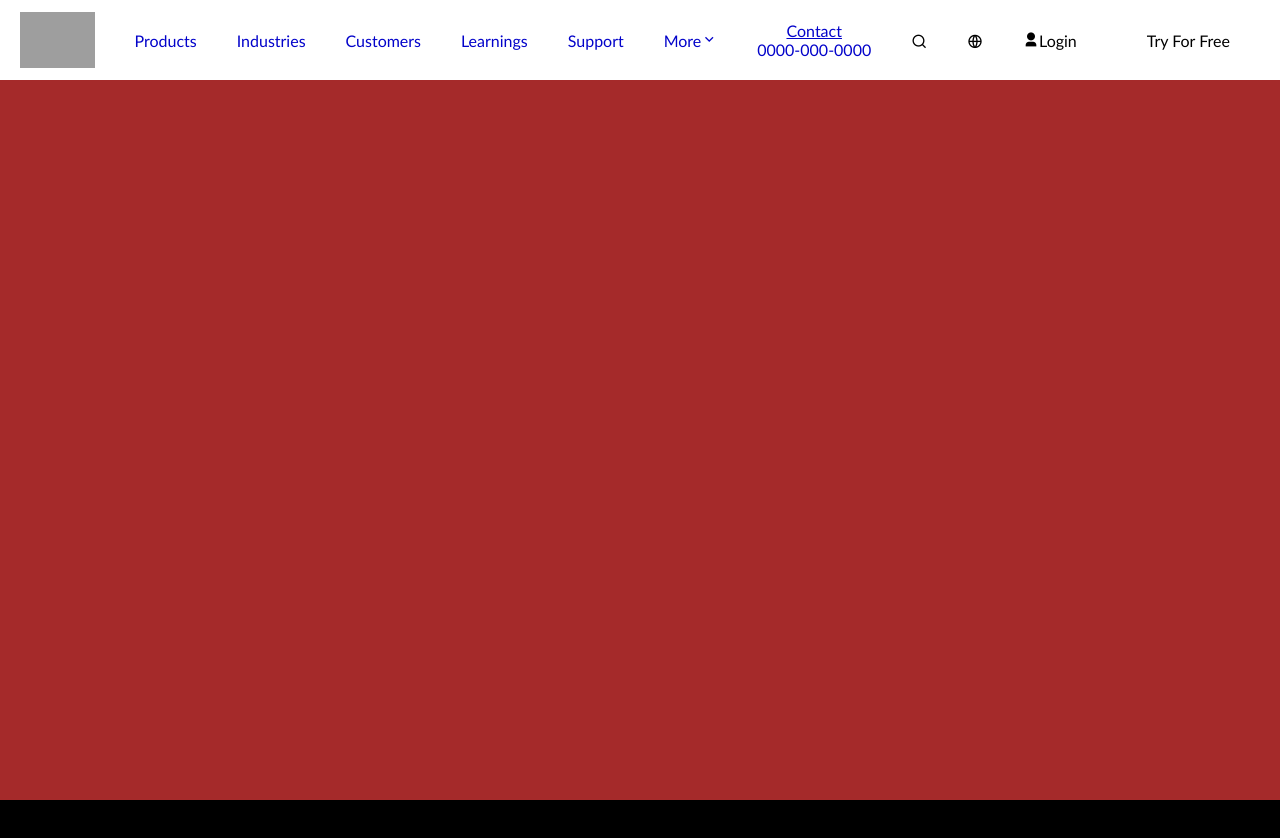
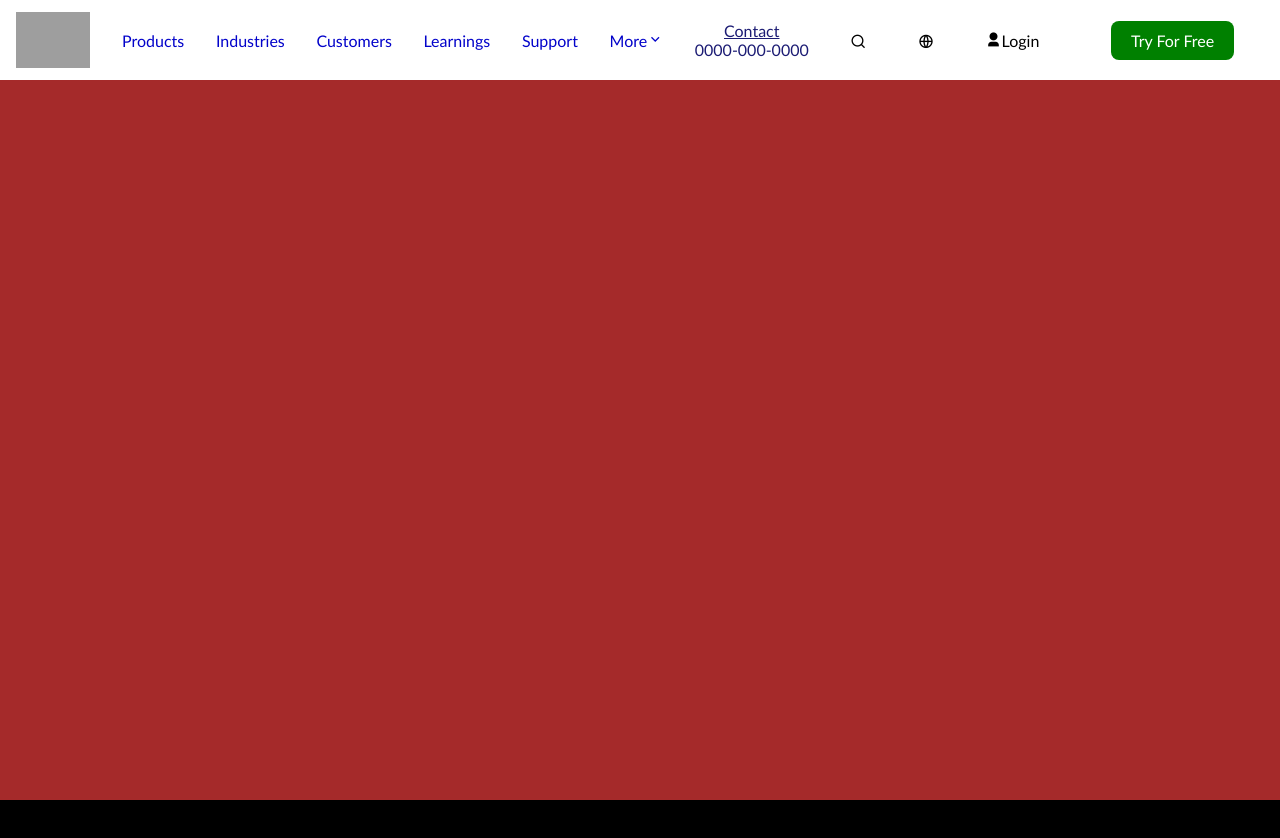
Before and after one commit to ZaidP101/salesforce-_front, a plain HTML site: page index.html in a window 1280 px wide. Shown: the top 838 px of the page. Drawn offline with nearby package versions, Linux system fonts and the light colour scheme; grey boxes are pictures that could not be loaded.

Commit message:
Heading Bar completed

```diff
--- a/style.css
+++ b/style.css
@@ -36,17 +36,37 @@ main{
     color: rgb(3, 3, 202);
     display: flex;
 }
+.texts:hover{
+    color: black;
+}
 #contact{
-    color: rgb(3, 3, 202);
+    color: rgb(28, 28, 116);
     font-weight: lighter;
 }
 #login{
     display: flex;
+    border-radius: 50px;
+    padding: 10px;
+}
+#login:hover{
+    background-color: lightblue;
 }
 .icon{
+    padding: 10px;
+    border-radius: 50%;
+}
+.icon:hover{
+    background-color: lightblue;
 }
 #try{
     margin: 30px;
+    background-color: green;
+    color: white;
+    padding: 10px 20px;
+    border-radius: 8px;
+}
+#try:hover{
+    background-color: rgb(0, 51, 0);
 }
 #page1{
     height: 90%;
```
